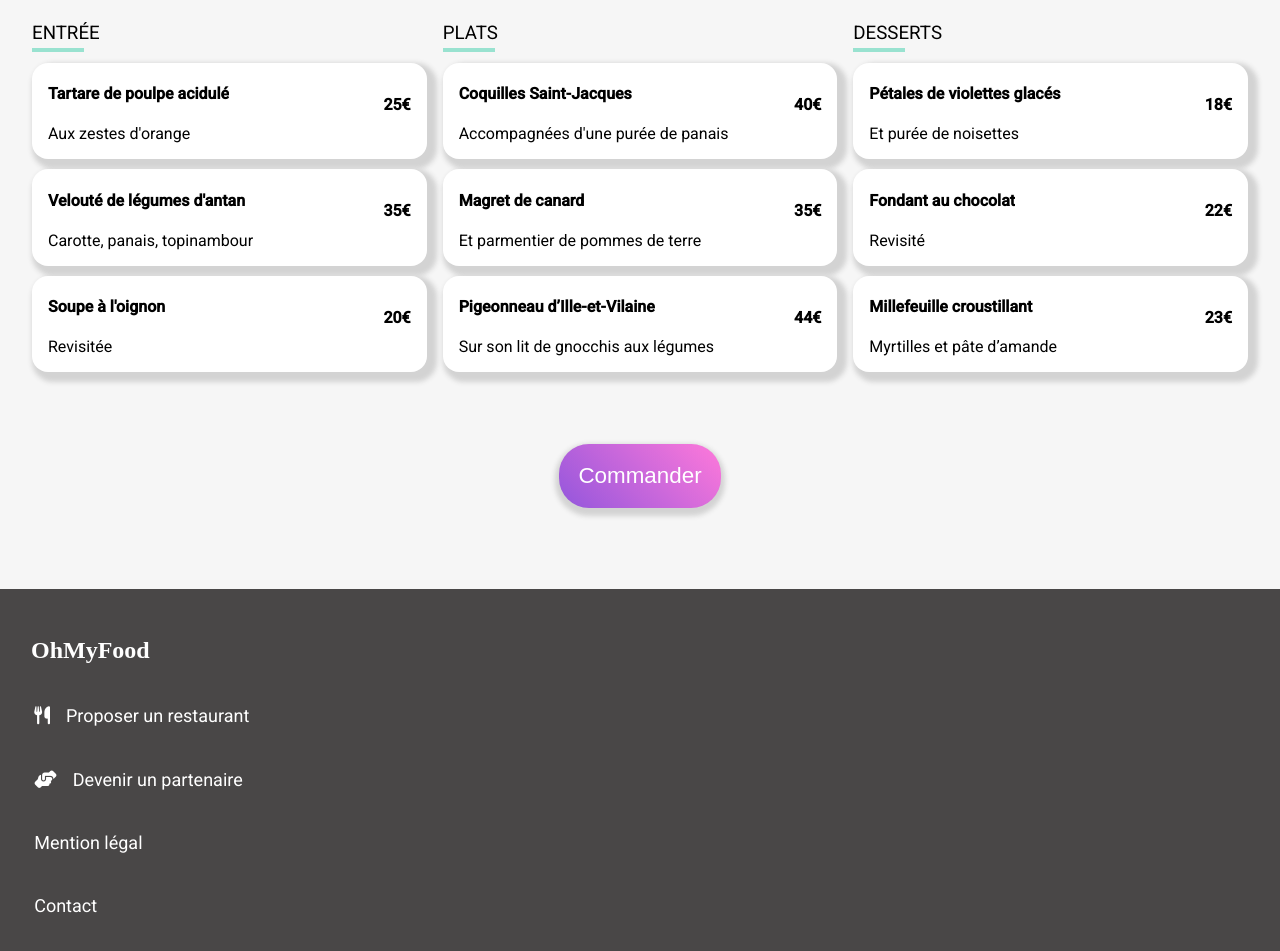
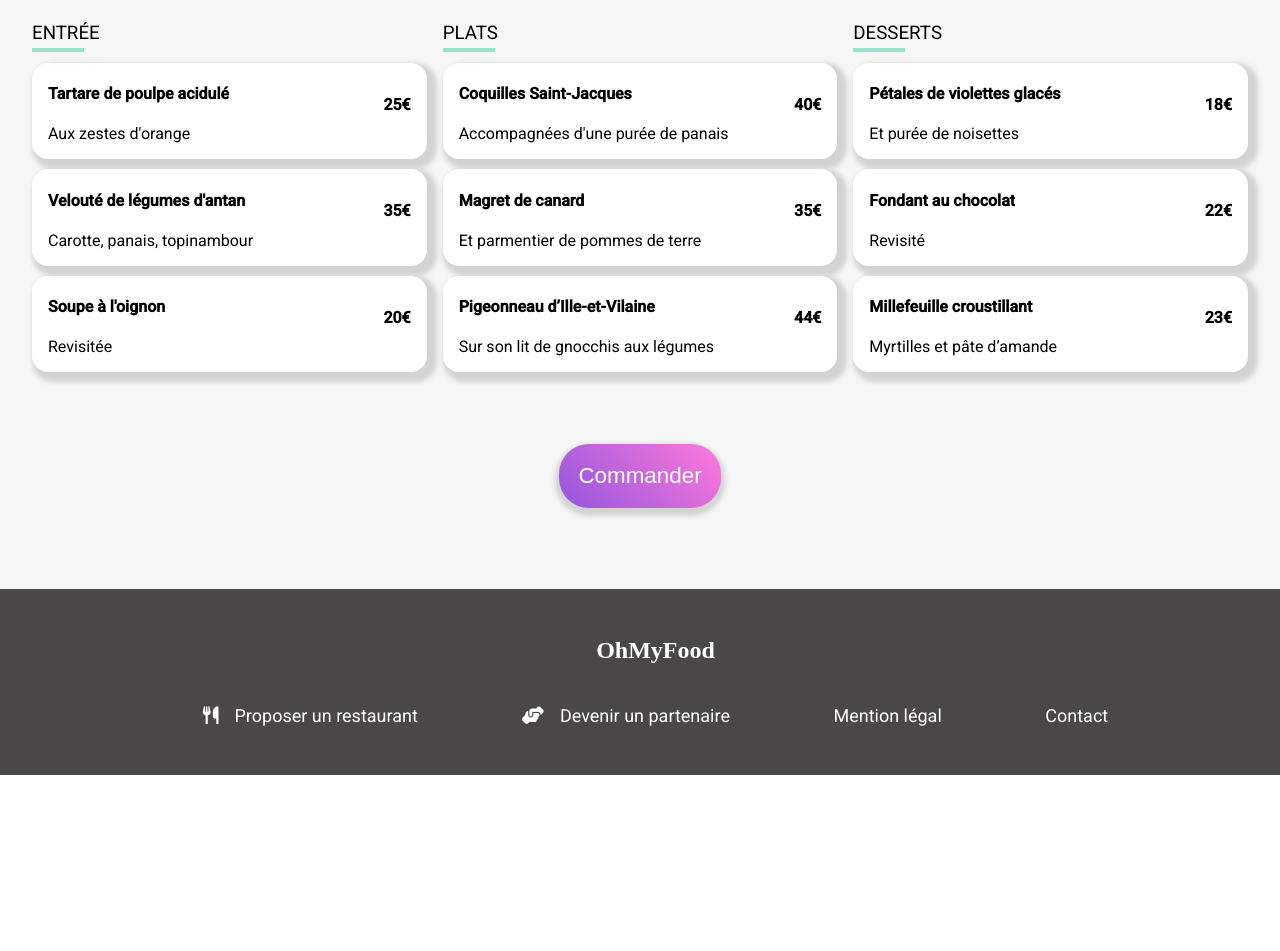
Before and after one commit to Lardjani-Youssef/Lardjani_Youssef_3_OhMyFood_082022, a plain HTML site: page A_La_Francaise.html in a window 1280 px wide. Shown: the part 599-1550 px from the top of the page. After the commit the page ends 1374 px from the top, so only its background shows below. Drawn offline with Linux system fonts and the light colour scheme; a web font is replaced by a local one.

Commit message:
correction footer et dernier commit

```diff
--- a/A_La_Francaise.html
+++ b/A_La_Francaise.html
@@ -179,11 +179,16 @@
         </div>
     </div>
     <footer>
-        <h2>OhMyFood</h2>
+        <div id="ohmyfood-footer">
+            <h2>OhMyFood</h2>
+        </div>
+
+        <div id="balise-p-footer">
             <p><i class="fas fa-utensils"></i>Proposer un restaurant</p>
             <p><i class="fas fa-hands-helping"></i>Devenir un partenaire</p>
             <p>Mention légal</p>
             <p><a href="mailto:mrlardjaniyoussef@gmail.com">Contact</a></p>
+        </div>
    </footer>
 </body>
 </html>
```
Also changed, not shown: La_Note_Enchantee.html (+6 -1 lines), La_Palette_Du_Gout.html (+6 -1 lines), Le_Delice_Des_Sens.html (+6 -1 lines).
